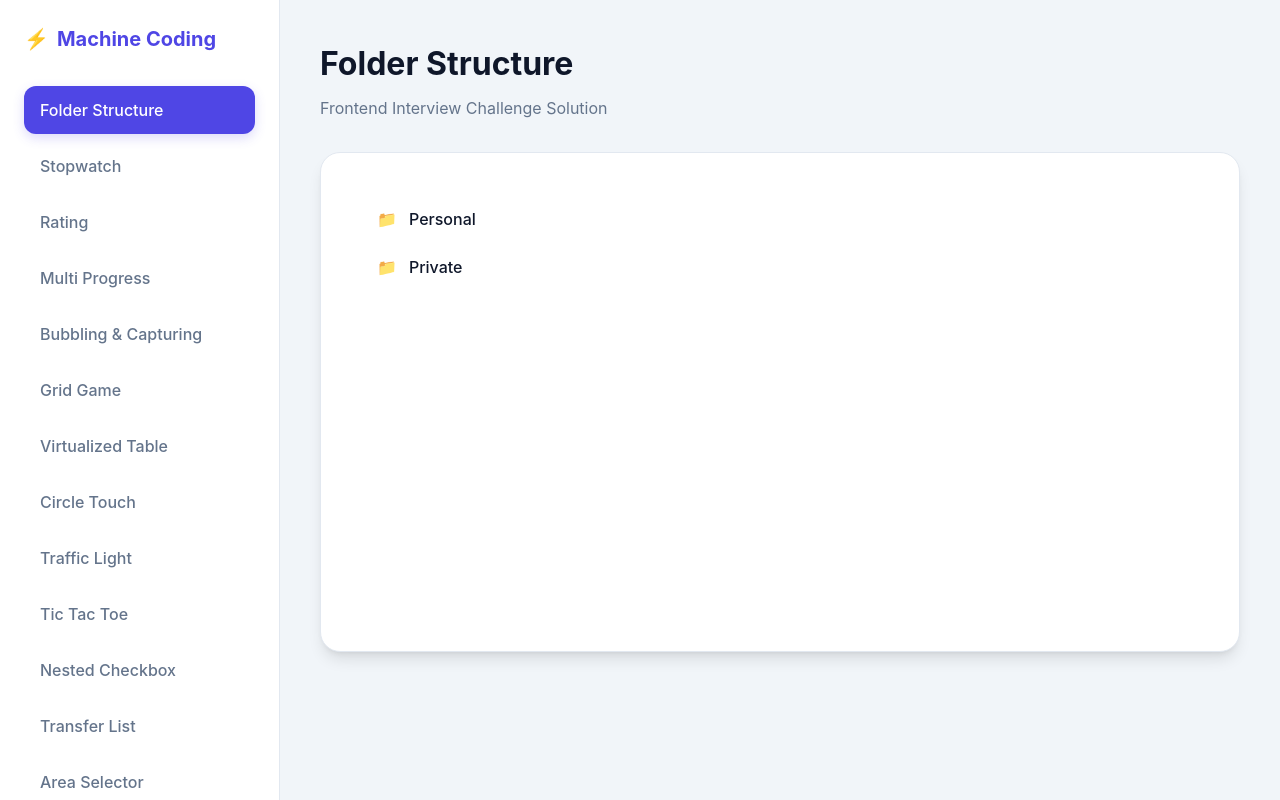
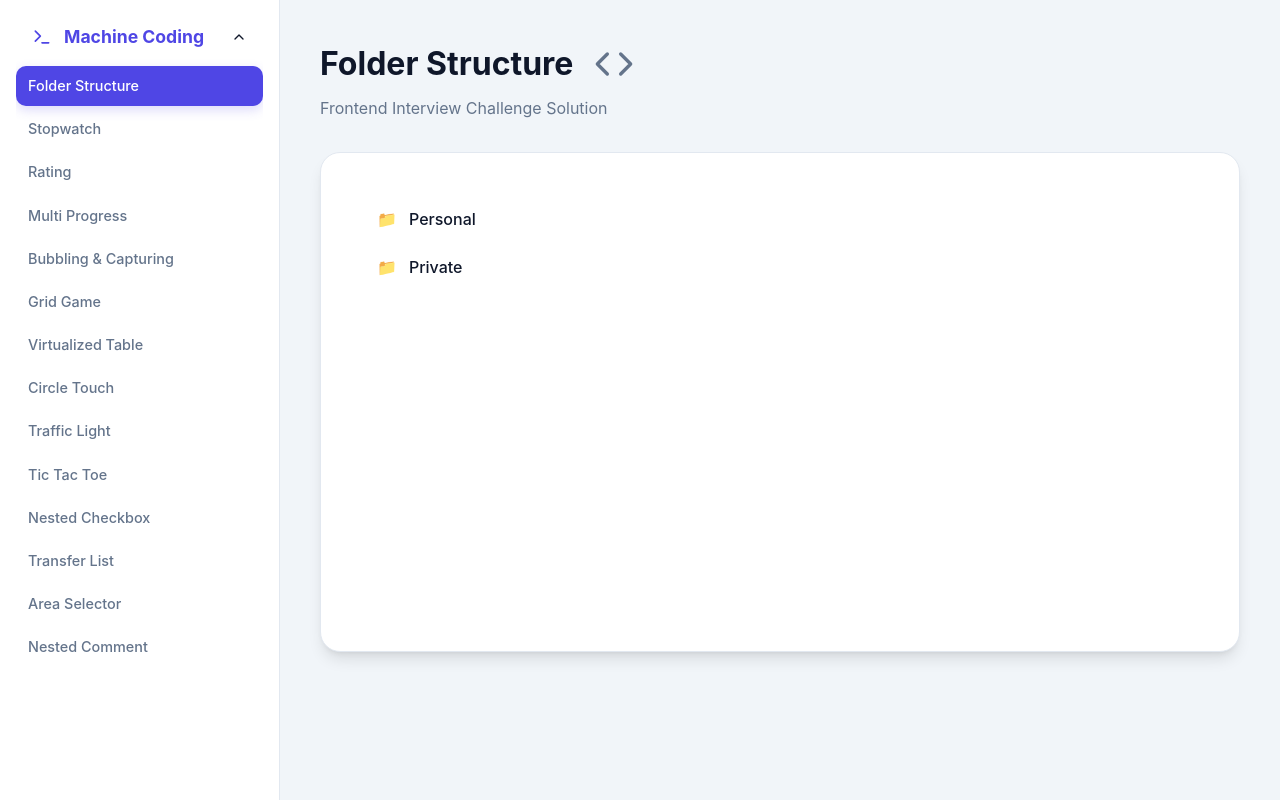
Before and after one commit to hi-malay/machine_coding, a React (Create React App) app: page / in a window 1280 px wide. Built offline with nearby package versions, Linux system fonts and the light colour scheme.

Commit message:
Added accordian

```diff
--- a/package.json
+++ b/package.json
@@ -3,6 +3,7 @@
   "version": "0.1.0",
   "private": true,
   "dependencies": {
+    "@radix-ui/react-accordion": "^1.2.12",
     "@radix-ui/react-checkbox": "^1.3.3",
     "@radix-ui/react-scroll-area": "^1.2.10",
     "@radix-ui/react-slot": "^1.2.4",
--- a/src/App.css
+++ b/src/App.css
@@ -8,7 +8,7 @@
   width: var(--sidebar-width);
   background-color: var(--bg-sidebar);
   border-right: 1px solid var(--p-border);
-  padding: 1.5rem;
+  padding: 1rem;
   height: 100vh;
   position: sticky;
   top: 0;
@@ -16,13 +16,12 @@
 }
 
 .sidebar-title {
-  font-size: 1.25rem;
+  font-size: 1.1rem;
   font-weight: 700;
-  margin-bottom: 2rem;
-  color: var(--p-primary);
+  color: var(--text-main);
   display: flex;
   align-items: center;
-  gap: 0.5rem;
+  gap: 0.75rem;
 }
 
 .nav-list {
@@ -30,13 +29,14 @@
 }
 
 .nav-item {
-  padding: 0.75rem 1rem;
-  border-radius: 12px;
-  margin-bottom: 0.5rem;
+  padding: 0.6rem 0.75rem;
+  border-radius: 10px;
+  margin-bottom: 0.25rem;
   cursor: pointer;
   transition: all 0.2s ease;
   color: var(--text-muted);
   font-weight: 500;
+  font-size: 0.9rem;
 }
 
 .nav-item:hover {
@@ -48,6 +48,19 @@
   background-color: var(--p-primary);
   color: white;
   box-shadow: 0 4px 12px rgba(79, 70, 229, 0.2);
+}
+
+.nav-item.active .sidebar-checkbox {
+  border-color: white;
+}
+
+/* Accordion Specific */
+[data-state="open"] > .sidebar-title {
+  color: var(--p-primary);
+}
+
+.sidebar [data-radix-collection-item] {
+  border: none !important;
 }
 
 /* Main Content Area */
@@ -71,6 +84,25 @@
 
 .challenge-subtitle {
   color: var(--text-muted);
+}
+
+.code-link {
+  display: flex;
+  align-items: center;
+  justify-content: center;
+  color: var(--text-muted);
+  transition: all 0.2s ease;
+  padding: 8px;
+  border-radius: 10px;
+  border: 1px solid transparent;
+  margin-top: -8px;
+}
+
+.code-link:hover {
+  color: var(--p-primary);
+  background-color: #f1f5f9;
+  border-color: var(--p-border);
+  box-shadow: 0 2px 8px rgba(0, 0, 0, 0.05);
 }
 
 .challenge-card {
--- a/src/App.jsx
+++ b/src/App.jsx
@@ -16,6 +16,14 @@ import AreaSelector from "./questions/area-selector";
 import NestedComment from "./questions/nested-comment";
 import { Input } from "./components/ui/input";
 import { Button } from "./components/ui/button";
+import { Code, Terminal } from "lucide-react";
+import {
+  Accordion,
+  AccordionContent,
+  AccordionItem,
+  AccordionTrigger,
+} from "./components/ui/accordion";
+import { Checkbox } from "./components/ui/checkbox";
 
 const folderStructure = [
   {
@@ -108,8 +116,16 @@ const nestedComment = [
 function App() {
   const [activeChallenge, setActiveChallenge] = useState("folder-structure");
   const [checkbox, setCheckbox] = useState({});
+  const [completedChallenges, setCompletedChallenges] = useState({});
   const [commentData, setCommentData] = useState(nestedComment);
   const [input, setInput] = useState("");
+
+  const toggleChallengeCompletion = (id) => {
+    setCompletedChallenges((prev) => ({
+      ...prev,
+      [id]: !prev[id],
+    }));
+  };
 
   const handleCommentChange = (e) => {
     setInput(e.target.value);
@@ -120,28 +136,62 @@ function App() {
       id: "folder-structure",
       name: "Folder Structure",
       component: <FolderStructure data={folderStructure} />,
+      fileName: "folder-structure.jsx",
     },
-    { id: "stopwatch", name: "Stopwatch", component: <Stopwatch /> },
-    { id: "rating", name: "Rating", component: <Rating rating={3.5} /> },
+    {
+      id: "stopwatch",
+      name: "Stopwatch",
+      component: <Stopwatch />,
+      fileName: "stopwatch.jsx",
+    },
+    {
+      id: "rating",
+      name: "Rating",
+      component: <Rating rating={3.5} />,
+      fileName: "rating.jsx",
+    },
     {
       id: "multiprogress",
       name: "Multi Progress",
       component: <Multiprogress />,
+      fileName: "multiprogress.jsx",
     },
     {
       id: "bubbling",
       name: "Bubbling & Capturing",
       component: <BublingCapturing />,
+      fileName: "bubbling-capturing.jsx",
     },
-    { id: "grid-game", name: "Grid Game", component: <GridGame list={16} /> },
+    {
+      id: "grid-game",
+      name: "Grid Game",
+      component: <GridGame list={16} />,
+      fileName: "grid-game.jsx",
+    },
     {
       id: "virtulized-table",
       name: "Virtualized Table",
       component: <VirtulizedTable table={16} />,
+      fileName: "virtulized-table.jsx",
     },
-    { id: "circle-touch", name: "Circle Touch", component: <CircleTouch /> },
-    { id: "traffic-light", name: "Traffic Light", component: <TrafficLight /> },
-    { id: "tic-tac-toe", name: "Tic Tac Toe", component: <TicTacToe /> },
+    {
+      id: "circle-touch",
+      name: "Circle Touch",
+      component: <CircleTouch />,
+      fileName: "circle-touch.jsx",
+    },
+    {
+      id: "traffic-light",
+      name: "Traffic Light",
+      component: <TrafficLight />,
+      fileName: "traffic-light.jsx",
+    },
+    {
+      id: "tic-tac-toe",
+      name: "Tic Tac Toe",
+      component: <TicTacToe />,
+      fileName: "tic-tac.jsx",
+    },
     {
       id: "nested-checkbox",
       name: "Nested Checkbox",
@@ -152,16 +202,19 @@ function App() {
           setCheckbox={setCheckbox}
         />
       ),
+      fileName: "nested-checkbox.jsx",
     },
     {
       id: "transfer-list",
       name: "Transfer List",
       component: <TransferList transferData={transferData} />,
+      fileName: "transfer-list.jsx",
     },
     {
       id: "area-selector",
       name: "Area Selector",
       component: <AreaSelector row={10} col={10} />,
+      fileName: "area-selector.jsx",
     },
     {
       id: "nested-comment",
@@ -202,6 +255,7 @@ function App() {
           />
         </>
       ),
+      fileName: "nested-comment.jsx",
     },
   ];
 
@@ -209,25 +263,68 @@ function App() {
   return (
     <div className="app-container">
       <nav className="sidebar">
-        <div className="sidebar-title">
-          <span>⚡</span> Machine Coding
+        <Accordion
+          type="multiple"
+          defaultValue={["machine-coding"]}
+          className="w-full"
+        >
+          <AccordionItem value="machine-coding" className="border-none">
+            <AccordionTrigger className="hover:no-underline py-2">
+              <div className="sidebar-title mb-0">
+                <Terminal size={20} className="text-indigo-600" />
+                <span>Machine Coding</span>
               </div>
-        <ul className="nav-list">
+            </AccordionTrigger>
+            <AccordionContent>
+              <ul className="nav-list mt-2">
                 {challenges.map((challenge) => (
                   <li
                     key={challenge.id}
-              className={`nav-item ${activeChallenge === challenge.id ? "active" : ""}`}
+                    className={`nav-item flex items-center justify-between gap-2 ${
+                      activeChallenge === challenge.id ? "active" : ""
+                    }`}
                     onClick={() => setActiveChallenge(challenge.id)}
                   >
-              {challenge.name}
+                    <span className="flex-1">{challenge.name}</span>
+                    <div
+                      className="flex items-center"
+                      onClick={(e) => {
+                        e.stopPropagation();
+                        toggleChallengeCompletion(challenge.id);
+                      }}
+                    >
+                      <Checkbox
+                        id={`complete-${challenge.id}`}
+                        checked={completedChallenges[challenge.id] || false}
+                        className={`transition-colors ${
+                          activeChallenge === challenge.id
+                            ? "border-white data-[state=checked]:bg-white data-[state=checked]:text-indigo-600"
+                            : "border-slate-300"
+                        }`}
+                      />
+                    </div>
                   </li>
                 ))}
               </ul>
+            </AccordionContent>
+          </AccordionItem>
+        </Accordion>
       </nav>
 
       <main className="main-content">
         <div className="challenge-header">
+          <div className="flex items-center gap-3">
             <h1 className="challenge-title">{currentChallenge?.name}</h1>
+            <a
+              href={`https://github.com/hi-malay/machine_coding/blob/main/src/questions/${currentChallenge?.fileName}`}
+              target="_blank"
+              rel="noopener noreferrer"
+              className="code-link"
+              title="View Source on GitHub"
+            >
+              <Code size={40} />
+            </a>
+          </div>
           <p className="challenge-subtitle">
             Frontend Interview Challenge Solution
           </p>
--- /dev/null
+++ b/src/components/ui/accordion.jsx
@@ -0,0 +1,51 @@
+import * as React from "react";
+import * as AccordionPrimitive from "@radix-ui/react-accordion";
+import { ChevronDown } from "lucide-react";
+
+import { cn } from "../../lib/utils";
+
+const Accordion = AccordionPrimitive.Root;
+
+const AccordionItem = React.forwardRef(({ className, ...props }, ref) => (
+  <AccordionPrimitive.Item
+    ref={ref}
+    className={cn("border-b", className)}
+    {...props}
+  />
+));
+AccordionItem.displayName = "AccordionItem";
+
+const AccordionTrigger = React.forwardRef(
+  ({ className, children, ...props }, ref) => (
+    <AccordionPrimitive.Header className="flex">
+      <AccordionPrimitive.Trigger
+        ref={ref}
+        className={cn(
+          "flex flex-1 items-center justify-between py-4 font-medium transition-all hover:underline [&[data-state=open]>svg]:rotate-180",
+          className,
+        )}
+        {...props}
+      >
+        {children}
+        <ChevronDown className="h-4 w-4 shrink-0 transition-transform duration-200" />
+      </AccordionPrimitive.Trigger>
+    </AccordionPrimitive.Header>
+  ),
+);
+AccordionTrigger.displayName = AccordionPrimitive.Trigger.displayName;
+
+const AccordionContent = React.forwardRef(
+  ({ className, children, ...props }, ref) => (
+    <AccordionPrimitive.Content
+      ref={ref}
+      className="overflow-hidden text-sm transition-all data-[state=closed]:animate-accordion-up data-[state=open]:animate-accordion-down"
+      {...props}
+    >
+      <div className={cn("pb-4 pt-0", className)}>{children}</div>
+    </AccordionPrimitive.Content>
+  ),
+);
+
+AccordionContent.displayName = AccordionPrimitive.Content.displayName;
+
+export { Accordion, AccordionItem, AccordionTrigger, AccordionContent };
--- a/tailwind.config.js
+++ b/tailwind.config.js
@@ -5,67 +5,93 @@ module.exports = {
   theme: {
   	container: {
   		center: true,
-      padding: "2rem",
+  		padding: '2rem',
   		screens: {
-        "2xl": "1400px",
-      },
+  			'2xl': '1400px'
+  		}
   	},
   	extend: {
   		colors: {
-        border: "hsl(var(--border))",
-        input: "hsl(var(--input))",
-        ring: "hsl(var(--ring))",
-        background: "hsl(var(--background))",
-        foreground: "hsl(var(--foreground))",
+  			border: 'hsl(var(--border))',
+  			input: 'hsl(var(--input))',
+  			ring: 'hsl(var(--ring))',
+  			background: 'hsl(var(--background))',
+  			foreground: 'hsl(var(--foreground))',
   			primary: {
-          DEFAULT: "hsl(var(--primary))",
-          foreground: "hsl(var(--primary-foreground))",
+  				DEFAULT: 'hsl(var(--primary))',
+  				foreground: 'hsl(var(--primary-foreground))'
   			},
   			secondary: {
-          DEFAULT: "hsl(var(--secondary))",
-          foreground: "hsl(var(--secondary-foreground))",
+  				DEFAULT: 'hsl(var(--secondary))',
+  				foreground: 'hsl(var(--secondary-foreground))'
   			},
   			destructive: {
-          DEFAULT: "hsl(var(--destructive))",
-          foreground: "hsl(var(--destructive-foreground))",
+  				DEFAULT: 'hsl(var(--destructive))',
+  				foreground: 'hsl(var(--destructive-foreground))'
   			},
   			muted: {
-          DEFAULT: "hsl(var(--muted))",
-          foreground: "hsl(var(--muted-foreground))",
+  				DEFAULT: 'hsl(var(--muted))',
+  				foreground: 'hsl(var(--muted-foreground))'
   			},
   			accent: {
-          DEFAULT: "hsl(var(--accent))",
-          foreground: "hsl(var(--accent-foreground))",
+  				DEFAULT: 'hsl(var(--accent))',
+  				foreground: 'hsl(var(--accent-foreground))'
   			},
   			popover: {
-          DEFAULT: "hsl(var(--popover))",
-          foreground: "hsl(var(--popover-foreground))",
+  				DEFAULT: 'hsl(var(--popover))',
+  				foreground: 'hsl(var(--popover-foreground))'
   			},
   			card: {
-          DEFAULT: "hsl(var(--card))",
-          foreground: "hsl(var(--card-foreground))",
-        },
+  				DEFAULT: 'hsl(var(--card))',
+  				foreground: 'hsl(var(--card-foreground))'
+  			}
   		},
   		borderRadius: {
-        lg: "var(--radius)",
-        md: "calc(var(--radius) - 2px)",
-        sm: "calc(var(--radius) - 4px)",
+  			lg: 'var(--radius)',
+  			md: 'calc(var(--radius) - 2px)',
+  			sm: 'calc(var(--radius) - 4px)'
   		},
   		keyframes: {
-        "accordion-down": {
-          from: { height: "0" },
-          to: { height: "var(--radix-accordion-content-height)" },
+  			'accordion-down': {
+  				from: {
+  					height: '0'
   				},
-        "accordion-up": {
-          from: { height: "var(--radix-accordion-content-height)" },
-          to: { height: "0" },
+  				to: {
+  					height: 'var(--radix-accordion-content-height)'
+  				}
   			},
+  			'accordion-up': {
+  				from: {
+  					height: 'var(--radix-accordion-content-height)'
+  				},
+  				to: {
+  					height: '0'
+  				}
+  			},
+  			'accordion-down': {
+  				from: {
+  					height: '0'
+  				},
+  				to: {
+  					height: 'var(--radix-accordion-content-height)'
+  				}
+  			},
+  			'accordion-up': {
+  				from: {
+  					height: 'var(--radix-accordion-content-height)'
+  				},
+  				to: {
+  					height: '0'
+  				}
+  			}
   		},
   		animation: {
-        "accordion-down": "accordion-down 0.2s ease-out",
-        "accordion-up": "accordion-up 0.2s ease-out",
-      },
-    },
+  			'accordion-down': 'accordion-down 0.2s ease-out',
+  			'accordion-up': 'accordion-up 0.2s ease-out',
+  			'accordion-down': 'accordion-down 0.2s ease-out',
+  			'accordion-up': 'accordion-up 0.2s ease-out'
+  		}
+  	}
   },
   plugins: [require("tailwindcss-animate")],
 };
```
Also changed, not shown: 1 other file (tests, documents, lock files or other folders). Lines whose indentation alone changed are shown as unchanged.
